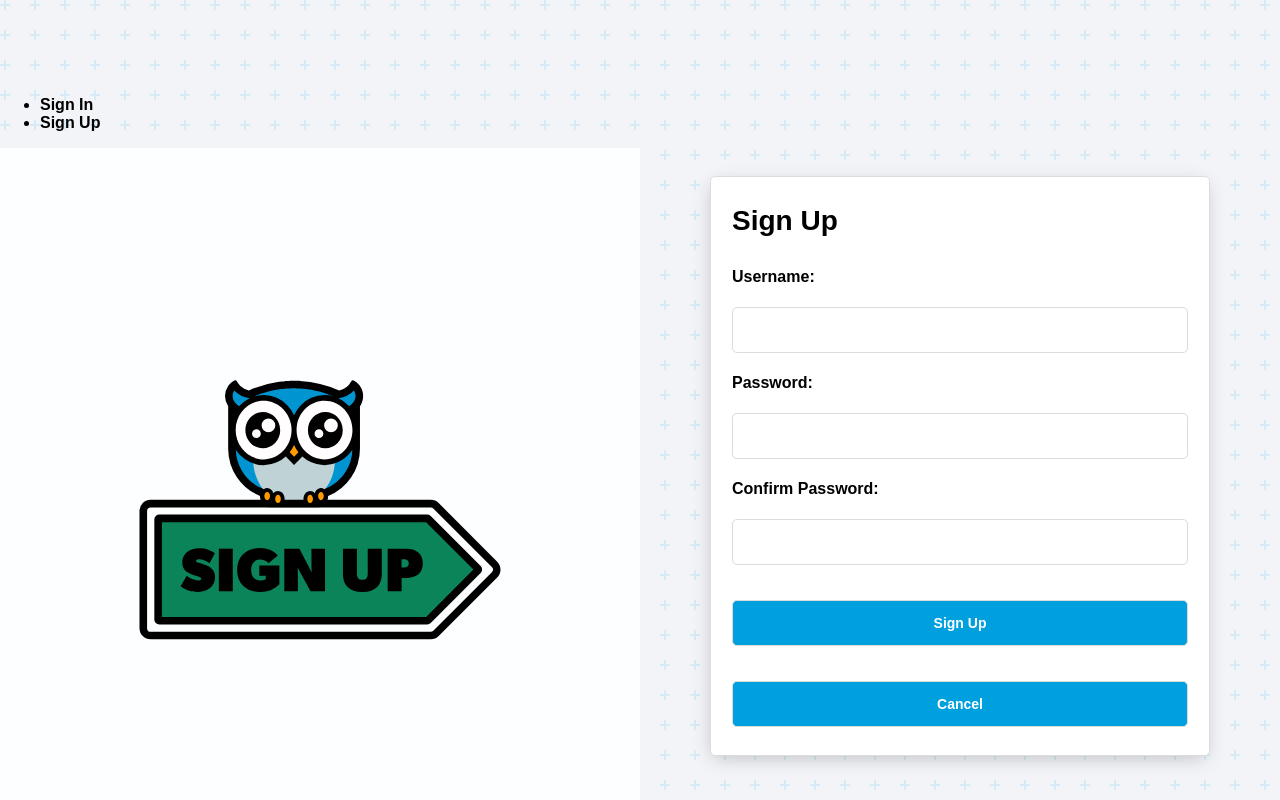
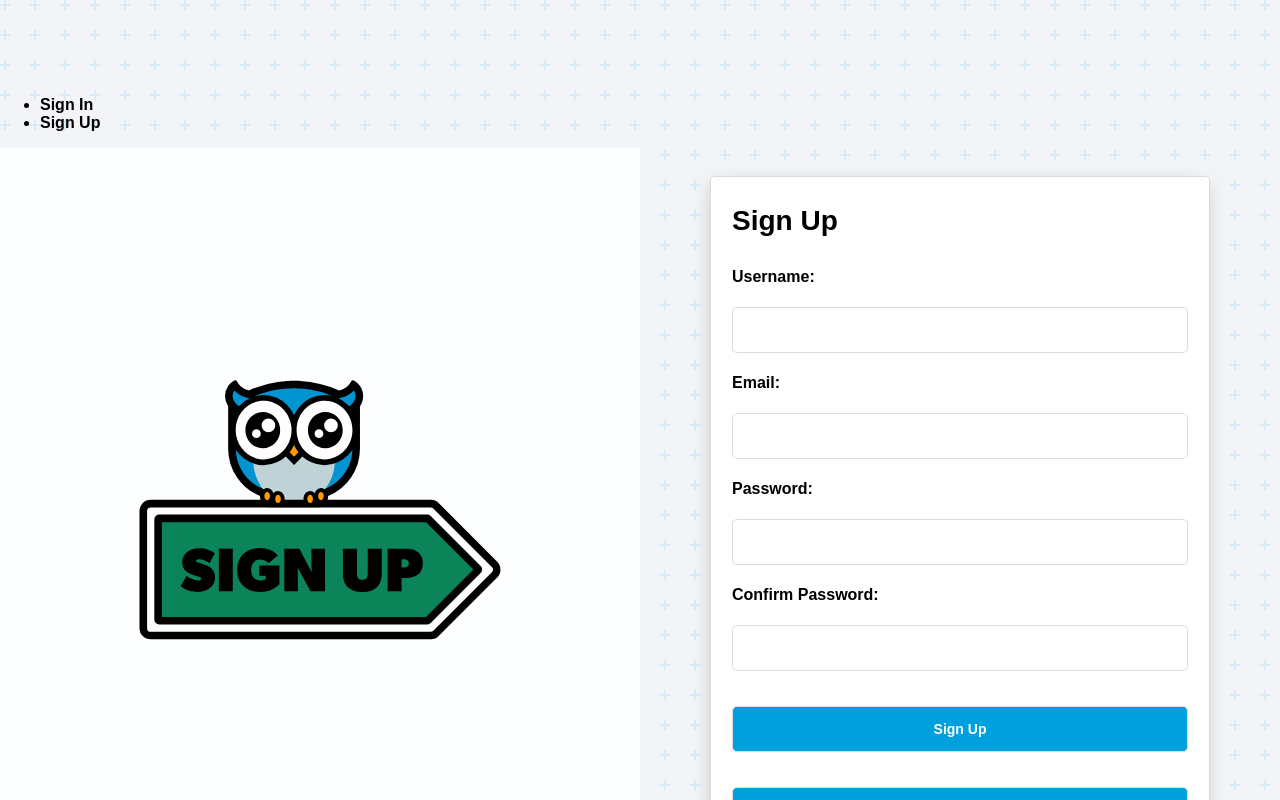
Before and after one commit to Maryam308/FarmVenture-frontend, a React (Vite) app: page /signup in a window 1280 px wide. Built offline with nearby package versions, Linux system fonts and the light colour scheme; no server answers; the HTML template or start-up script is replaced by a standard one.

Commit message:
added email field to the sign up form

```diff
--- a/src/components/SignupForm/SignupForm.jsx
+++ b/src/components/SignupForm/SignupForm.jsx
@@ -1,18 +1,18 @@
-import { useState } from 'react';
-import { Link, useNavigate } from 'react-router-dom';
-import * as authService from '../../services/authService';
+import { useState } from "react";
+import { Link, useNavigate } from "react-router-dom";
+import * as authService from "../../services/authService";
 
-import styles from './SignupForm.module.css';
-
-import SignupIcon from '../../assets/images/signup.svg';
+import styles from "./SignupForm.module.css";
+import SignupIcon from "../../assets/images/signup.svg";
 
 const SignupForm = (props) => {
   const navigate = useNavigate();
-  const [message, setMessage] = useState(['']);
+  const [message, setMessage] = useState([""]);
   const [formData, setFormData] = useState({
-    username: '',
-    password: '',
-    passwordConf: '',
+    username: "",
+    email: "",
+    password: "",
+    passwordConf: "",
   });
 
   const updateMessage = (msg) => {
@@ -28,16 +28,17 @@
     try {
       const newUserResponse = await authService.signup(formData);
       props.setUser(newUserResponse.user);
-        navigate('/');
+      navigate("/");
     } catch (err) {
       updateMessage(err.message);
-      };
+    }
   };
 
-  const { username, password, passwordConf } = formData;
+  // Destructure all fields including email
+  const { username, email, password, passwordConf } = formData;
 
   const isFormInvalid = () => {
-    return !(username && password && password === passwordConf);
+    return !(username && email && password && password === passwordConf);
   };
 
   return (
@@ -49,16 +50,33 @@
         <form onSubmit={handleSubmit}>
           <h1>Sign Up</h1>
           <p>{message}</p>
+
+          {/* Username Field */}
           <div>
             <label htmlFor="username">Username:</label>
             <input
               type="text"
-            id="name"
+              id="username"
               value={username}
               name="username"
               onChange={handleChange}
+              required
             />
           </div>
+
+          <div>
+            <label htmlFor="email">Email:</label>
+            <input
+              type="email"
+              id="email"
+              value={email}
+              name="email"
+              onChange={handleChange}
+              required
+            />
+          </div>
+
+          {/* Password Field */}
           <div>
             <label htmlFor="password">Password:</label>
             <input
@@ -67,8 +85,11 @@
               value={password}
               name="password"
               onChange={handleChange}
+              required
             />
           </div>
+
+          {/* Password Confirmation Field */}
           <div>
             <label htmlFor="confirm">Confirm Password:</label>
             <input
@@ -77,12 +98,14 @@
               value={passwordConf}
               name="passwordConf"
               onChange={handleChange}
+              required
             />
           </div>
+
           <div>
             <button disabled={isFormInvalid()}>Sign Up</button>
             <Link to="/">
-            <button>Cancel</button>
+              <button type="button">Cancel</button>
             </Link>
           </div>
         </form>
--- a/src/services/authService.js
+++ b/src/services/authService.js
@@ -1,10 +1,20 @@
 const signup = async (formData) => {
   try {
-    const res = await fetch(`${import.meta.env.VITE_BACKEND_URL}/api/register`, {
-      method: 'POST',
-      headers: { 'Content-Type': 'application/json' },
-      body: JSON.stringify(formData),
-    });
+    const dataToSend = {
+      username: formData.username,
+      email: formData.email,
+      password: formData.password,
+    };
+
+    const res = await fetch(
+      `${import.meta.env.VITE_BACKEND_URL}/api/register`,
+      {
+        method: "POST",
+        headers: { "Content-Type": "application/json" },
+        body: JSON.stringify(dataToSend),
+      }
+    );
+
     const json = await res.json();
     if (json.err) {
       throw new Error(json.err);
@@ -13,14 +23,14 @@
   } catch (err) {
     console.log(err);
     throw err;
-  };
+  }
 };
 
 const signin = async (user) => {
   try {
     const res = await fetch(`${import.meta.env.VITE_BACKEND_URL}/api/login`, {
-      method: 'POST',
-      headers: { 'Content-Type': 'application/json' },
+      method: "POST",
+      headers: { "Content-Type": "application/json" },
       body: JSON.stringify(user),
     });
     const json = await res.json();
@@ -30,8 +40,8 @@
     }
 
     if (json.token) {
-      window.localStorage.setItem('token', json.token);
-      const rawPayload = json.token.split('.')[1];
+      window.localStorage.setItem("token", json.token);
+      const rawPayload = json.token.split(".")[1];
       const jsonPayload = window.atob(rawPayload);
       const user = JSON.parse(jsonPayload);
       return user;
@@ -42,19 +52,19 @@
   }
 };
 
-const getUser = () =>  {
+const getUser = () => {
   try {
-    const token = localStorage.getItem('token');
+    const token = localStorage.getItem("token");
     if (!token) return null;
-    const user = JSON.parse(atob(token.split('.')[1]));
+    const user = JSON.parse(atob(token.split(".")[1]));
     return user;
   } catch (error) {
     return null;
-  };
+  }
 };
 
 const signout = () => {
-  localStorage.removeItem('token');
+  localStorage.removeItem("token");
 };
 
 export { signup, signin, getUser, signout };
```
Lines whose indentation alone changed are shown as unchanged.
